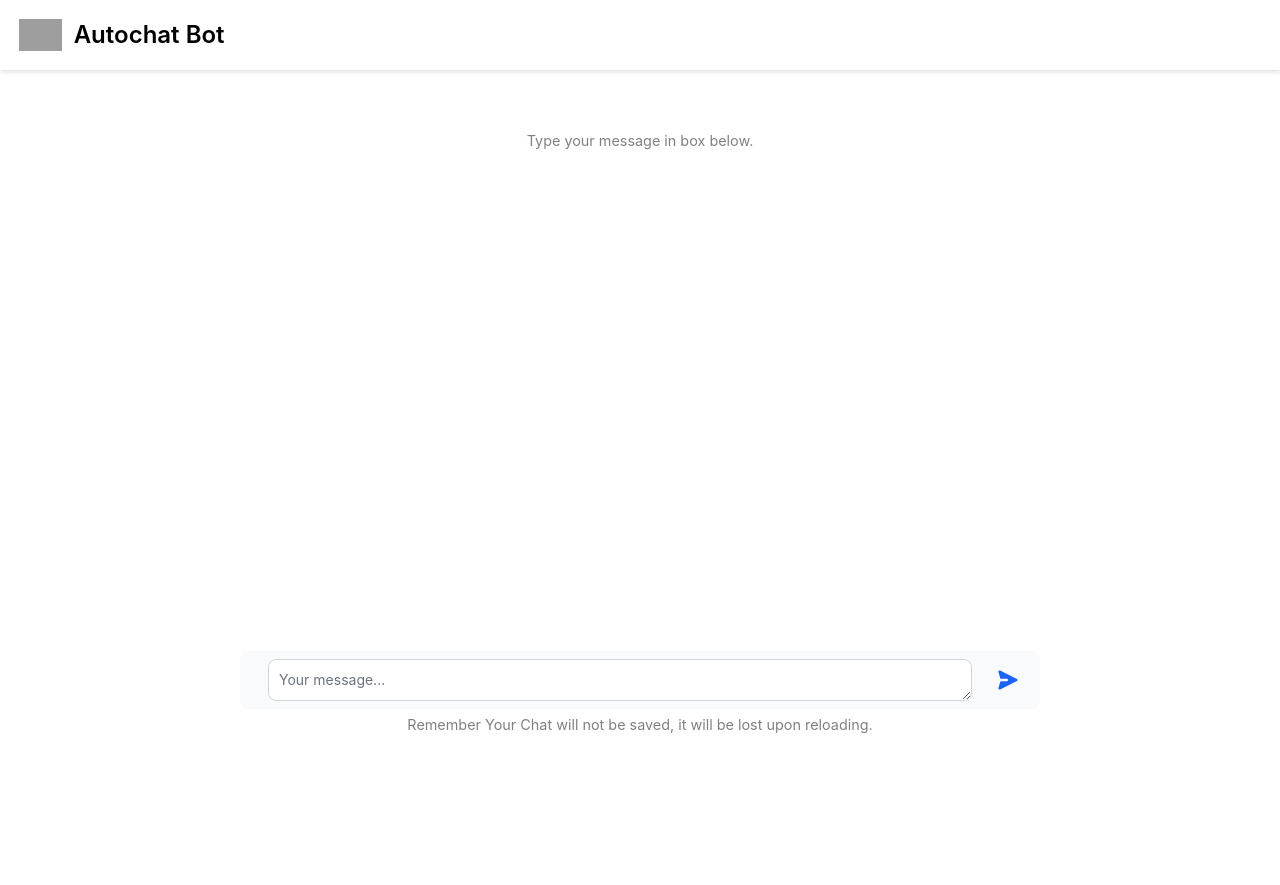
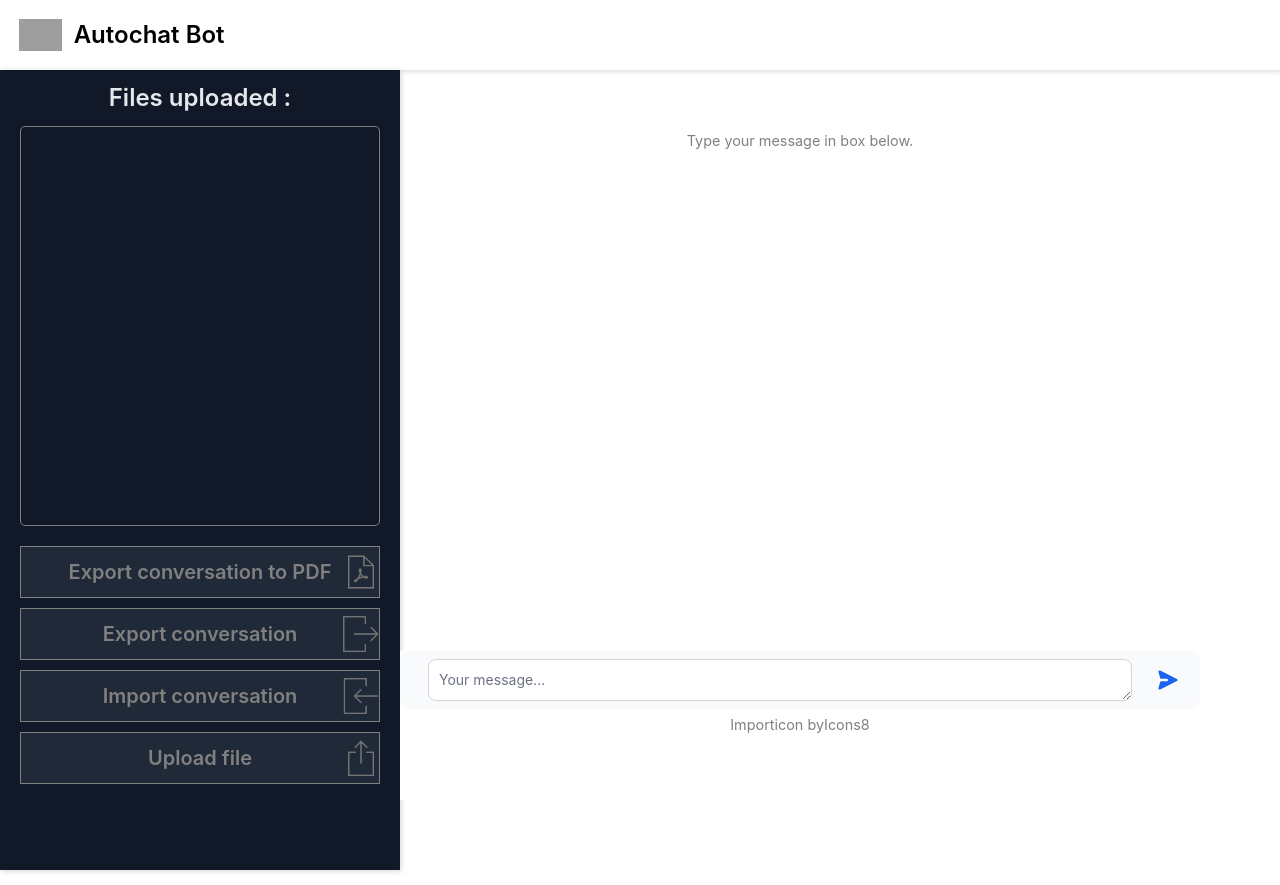
Before and after one commit to LeoAlonzoTN/PI-2023-BNP-OpenAI-Prospectus, a Flask app: page / in a window 1280 px wide. Run offline with Flask 3, Linux system fonts and the light colour scheme; some libraries are stand-ins or nearby versions; grey boxes are pictures that could not be loaded.

Commit message:
[UPDATE] Index : Front

```diff
--- a/templates/index.html
+++ b/templates/index.html
@@ -1,5 +1,6 @@
 <!DOCTYPE html>
 <html lang="en">
+
 
 <head>
     <meta charset="UTF-8">
@@ -11,8 +12,86 @@
     <style>
         .container {
             display: flex;
-            justify-content: center;
-            align-items: center;
+            justify-content: justify;
+            align-items: stretch;
+        }
+
+        .navBar {
+            position: fixed;
+            left: 0;
+            height: 100vh;
+            display: flex;
+            align-content : space-between;
+            gap: 20px;
+            flex-wrap: wrap;
+            width: max(20%, 400px);
+            margin-top: 70px;
+            padding-bottom: 100px;
+            padding-left: 20px;
+            padding-right: 20px;
+            box-shadow: 1px 1px 5px #80808057;
+        }
+
+        .scrollfiles {
+            overflow-y: scroll;
+            height : 50vh;
+            width: 100%;
+            padding: 10px;
+            border-radius: 5px;
+            border: 1px solid gray;
+        }
+
+        .scrollfiles::-webkit-scrollbar {
+            width: 0 !important
+        }
+
+        .buttons {
+            display: flex;
+            flex-direction: column;
+            align-items: flex-end;
+            gap: 10px;
+            width: 100%;
+
+        }
+
+        .button {
+            border: 1px solid gray;
+            border-radius: 5px;
+            width: 100%;
+            color: gray;
+            font-size: 20px;
+            border-radius: .5px;
+            padding: 10px 20px;
+            text-align: center;
+            transition: all 0.15s ease;
+        }
+
+        .pdf {
+            background-image: url("{{ url_for('static', filename='images/iconPDFGray.png') }}");
+            background-repeat: no-repeat;
+            background-position: right 0px center;
+            background-size: 36px;
+        }
+
+        .export {
+            background-image: url("{{ url_for('static', filename='images/iconExportGray.png') }}");
+            background-repeat: no-repeat;
+            background-position: right 0px center;
+            background-size: 36px;
+        }
+
+        .import {
+            background-image: url("{{ url_for('static', filename='images/iconImportGray.png') }}");
+            background-repeat: no-repeat;
+            background-position: right 0px center;
+            background-size: 36px;
+        }
+
+        .upload {
+            background-image: url("{{ url_for('static', filename='images/iconUploadGray.png') }}");
+            background-repeat: no-repeat;
+            background-position: right 0px center;
+            background-size: 36px;
         }
 
         .box {
@@ -25,6 +104,7 @@
             position: fixed;
             bottom: 0;
             padding-bottom: 5%;
+            margin-left : max(20%, 400px);
             background-color: white;
             width: min(95%, 800px);
         }
@@ -65,7 +145,8 @@
             max-height: 100%;
             padding-top: 40px;
             padding-bottom: 170px;
-            overflow: auto;
+            margin-left : max(20%, 400px);
+            width : 100vh;
         }
 
         .upper::-webkit-scrollbar {
@@ -84,6 +165,14 @@
             color: gray;
         }
 
+        body::-webkit-scrollbar {
+            display: none;
+        }
+
+        body {
+            overflow: hidden;
+        }
+
         nav {
             position: fixed;
             width: 100%;
@@ -93,9 +182,9 @@
     </style>
 </head>
 
-<body>
+<body >
 
-    <nav class="bg-white border-gray-200 dark:bg-gray-900">
+    <nav class="bg-white border-gray-200 dark:bg-gray-900 overflow-y-hidden">
         <div class="max-w-screen-xl flex flex-wrap items-center justify-between mx-auto p-4">
             <a href="#" class="flex items-center">
                 <img src="https://seeklogo.com/images/O/open-ai-logo-8B9BFEDC26-seeklogo.com.png" class="h-8 mr-3"
@@ -108,11 +197,23 @@
     </nav>
 
     <div class="container">
+        <div class="navBar bg-gray-900 border-gray-200">
+            <div class="files text-center w-full max-h-screen">
+                <div class="font-semibold text-center text-2xl p-3 text-gray-200 ">Files uploaded :</div>
+                <div class="scrollfiles">
+
+                </div>
+            </div>
+            <div class="buttons">
+                <button class="button pdf bg-gray-800 font-semibold"><span >Export conversation to PDF</span></button>
+                <button class="button export bg-gray-800 font-semibold"><span>Export conversation</span></button>
+                <button class="button import bg-gray-800 font-semibold"><span>Import conversation</span></button>
+                <button class="button upload bg-gray-800 font-semibold"><span>Upload file</span></button>
+            </div>
+        </div>
         <div class="box">
             <div class="upper" id="upperid">
                 <span class="downwarning">Type your message in box below.</span>
-
-
             </div>
 
             <div class="bottom">
@@ -137,7 +238,7 @@
                     </div>
                 </form>
 
-                <span class="downwarning">Remember Your Chat will not be saved, it will be lost upon reloading.</span>
+                <span class="downwarning"><a target="_blank" href="https://icons8.com/icon/2460/import">Import</a> icon by <a target="_blank" href="https://icons8.com">Icons8</a></span>
             </div>
         </div>
     </div>
@@ -177,7 +278,7 @@
             document.getElementById('userinput').value = ""
             document.getElementById('userinput').placeholder = "Wait . . ."
 
-            const response = await fetch("http://127.0.0.1:5000/data", {
+            const response = await fetch("http://127.0.0.1:5000/hello", {
                 method: 'POST',
                 headers: {
                     'Content-Type': 'application/json',
```
Also changed, not shown: static/images/iconExportGray.png (added), static/images/iconImportGray.png (added), static/images/iconPDFBlack.png (added), static/images/iconPDFGray.png (added), static/images/iconUploadGray.png (added).
